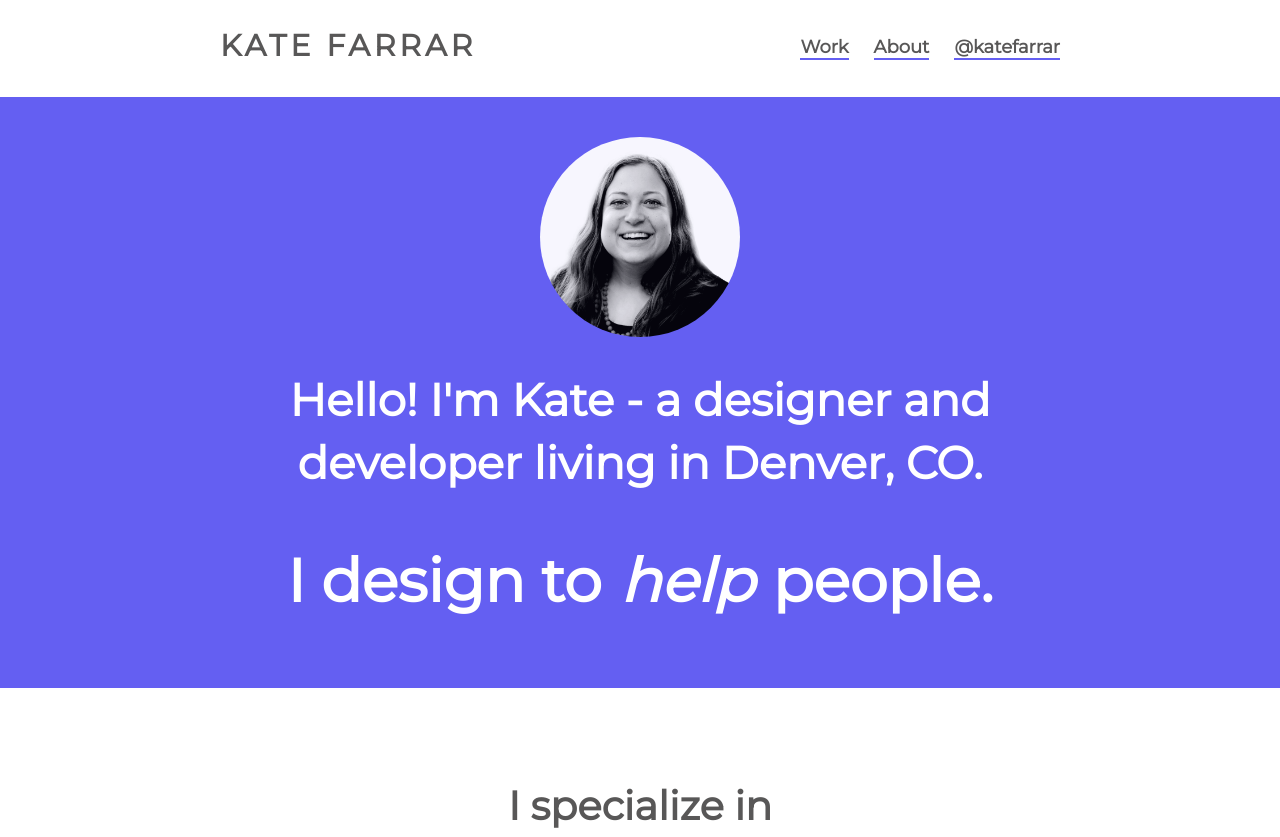
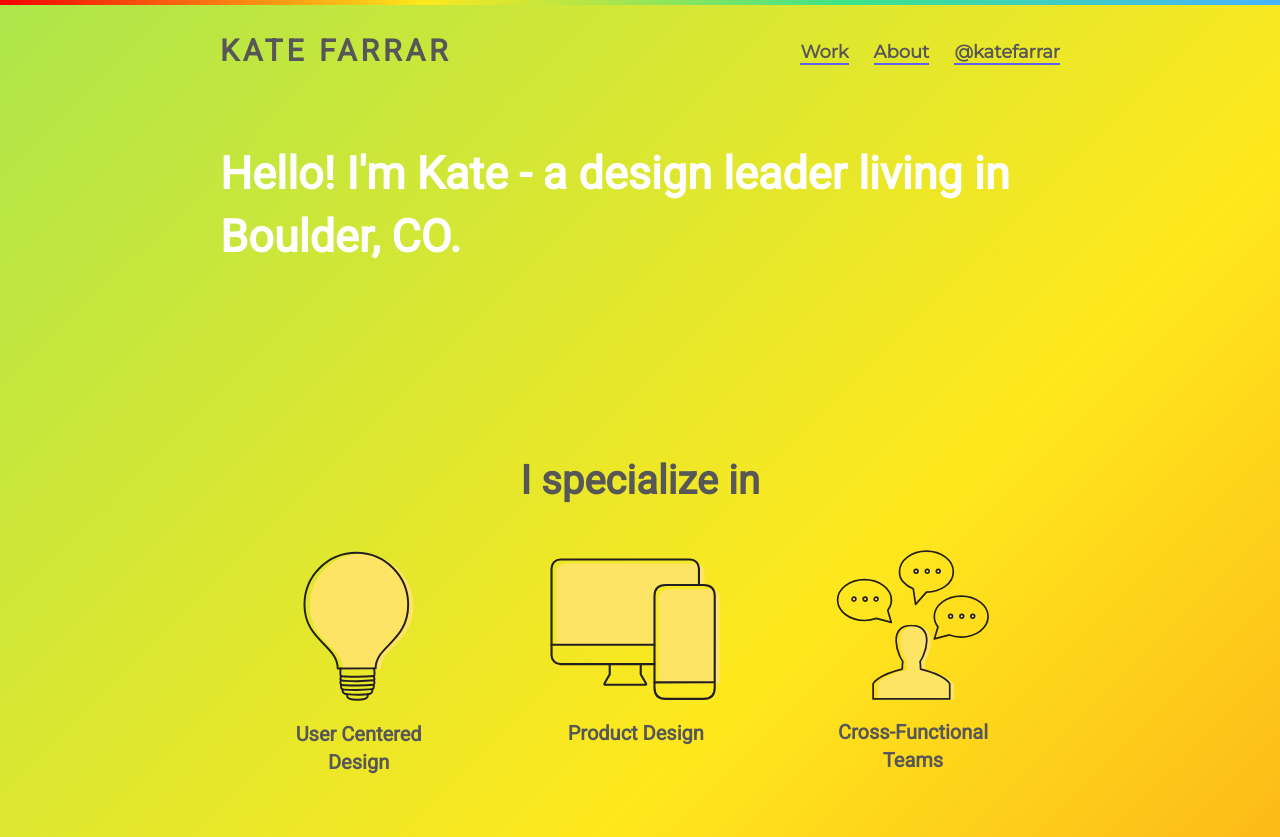
Before and after one commit to Uvacoder/maddieportfolio, a website: page public/index.html in a window 1280 px wide. Shown: the top 837 px of the page. Drawn offline with nearby package versions, Linux system fonts and the light colour scheme; files that its build step writes are made by us from their sources.

Commit message:
colors, stylez, content

```diff
--- a/_pug/index.pug
+++ b/_pug/index.pug
@@ -5,6 +5,8 @@ block vars
   - var bodyClass = 'animated fadeIn home'
 
 block content
+
+  .gradient
 
   .content
 
@@ -14,11 +16,7 @@ block content
 
     .content.clear
 
-      img.main-pic(src='/assets/images/katefarrar-2018.jpg')
-
-      h1 Hello! I'm Kate - a designer and developer living in Denver, CO.
-
-      <h2 class="demo1">I design to <span class="rotate">engage, reach, inform, help, impact, educate, inspire, connect</span> people.</h1>
+      h1 Hello! I'm Kate - a design leader living in Boulder, CO.
 
   .content
 
@@ -34,11 +32,11 @@ block content
 
         .item
           img.icon.large(src='/assets/images/icon-screens.svg')
-          h3 Front End <br>Development
+          h3 Product Design
 
         .item
           img.icon.med(src='/assets/images/icon-bubbles.svg')
-          h3 Cross-Discipline<br> Collaboration
+          h3 Cross-Functional<br> Teams
 
   section#cta
 
--- a/_pug/layout.pug
+++ b/_pug/layout.pug
@@ -17,7 +17,7 @@ html(lang='en')
       block title
       | Kate Farrar
 
-    link(rel='stylesheet', href='https://fonts.googleapis.com/css?family=Montserrat|Roboto:light')
+    link(rel='stylesheet', href='https://fonts.googleapis.com/css?family=Montserrat|Roboto')
     link(rel='shortcut icon', href='/assets/images/pizza-icon.png')
     link(rel='stylesheet', href='/assets/css/animate.css')
     link(rel='stylesheet', href='/assets/css/main.min.css')
--- a/_styl/components/footer.styl
+++ b/_styl/components/footer.styl
@@ -3,6 +3,7 @@
 --------------------------------------------------------------------*/
 
 footer
+  position: sticky;
 
   .content
     margin-bottom: 0;
--- a/_styl/components/type.styl
+++ b/_styl/components/type.styl
@@ -9,7 +9,7 @@ body
   color: $gray
 
 h1, h2, h3, h4
-  font-family: $font-family-montserrat
+  font-family: $font-family-roboto
   font-weight: bold
   margin: 0 0 1em
 
--- a/_styl/pages/home.styl
+++ b/_styl/pages/home.styl
@@ -4,14 +4,30 @@
 .content
   max-width: 860px;
 
+.gradient
+  background: rgb(242,3,3);
+  background: linear-gradient(90deg, rgba(242,3,3,1) 0%, rgba(255,232,29,1) 33%, rgba(60,227,137,1) 66%, rgba(69,180,255,1) 100%);
+  height: 5px;
+  width: 100%;
+
 .home
+  background: linear-gradient(-45deg, rgba(242,3,3, 1) 0%, rgba(255,232,29,1) 33%, rgba(60,227,137,1) 66%, rgba(69,180,255,1) 100%);
+  background-size: 400% 400%;
+  animation: gradient 15s ease infinite;
+
+  @keyframes gradient
+    0%
+      background-position: 0% 50%;
+    50%
+      background-position: 100% 50%;
+    100%
+      background-position: 0% 50%;
 
   #intro
-    background-color: $blue
     padding-top: 40px;
     padding-bottom: 40px;
     height: auto;
-    text-align: center;
+    text-align: left;
     color: $white;
 
     h2
@@ -22,6 +38,7 @@
         padding: 0 1px;
 
     h1
+      text-align: left;
       font-size: 45px;
 
     .main-pic
@@ -45,7 +62,7 @@
       margin-bottom: 40px;
 
   #cta
-    background-color: $green
+    background-color: none;
     padding: 60px 0;
     text-align: center;
     color: $white;
```
Also changed, not shown: public/404/index.html, public/about/index.html, public/assets/css/home.css, public/assets/css/home.min.css, public/assets/css/main.css, public/assets/css/main.min.css, public/case-studies/index.html, public/index.html, public/layout/index.html, public/work/index.html.
